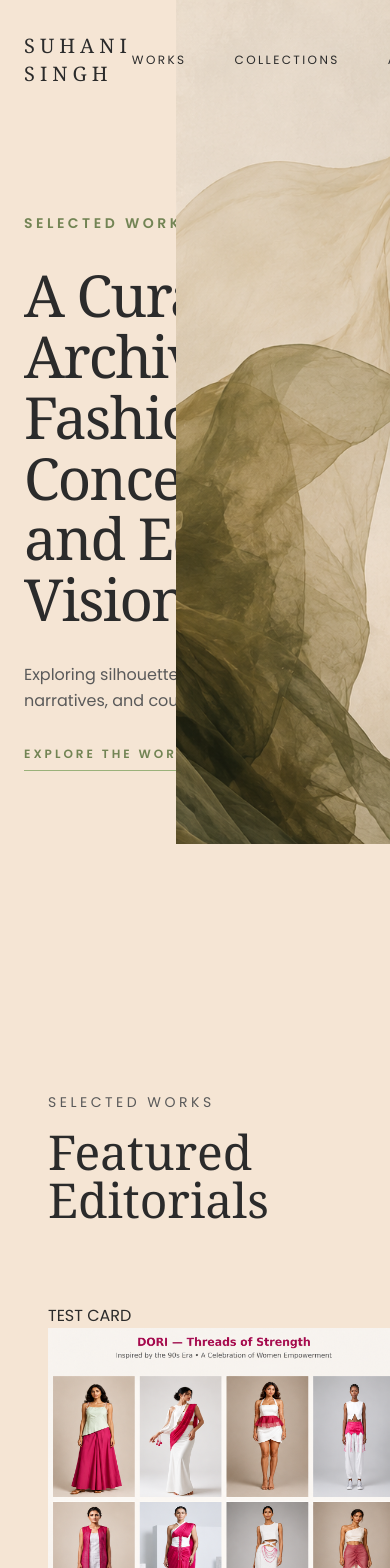
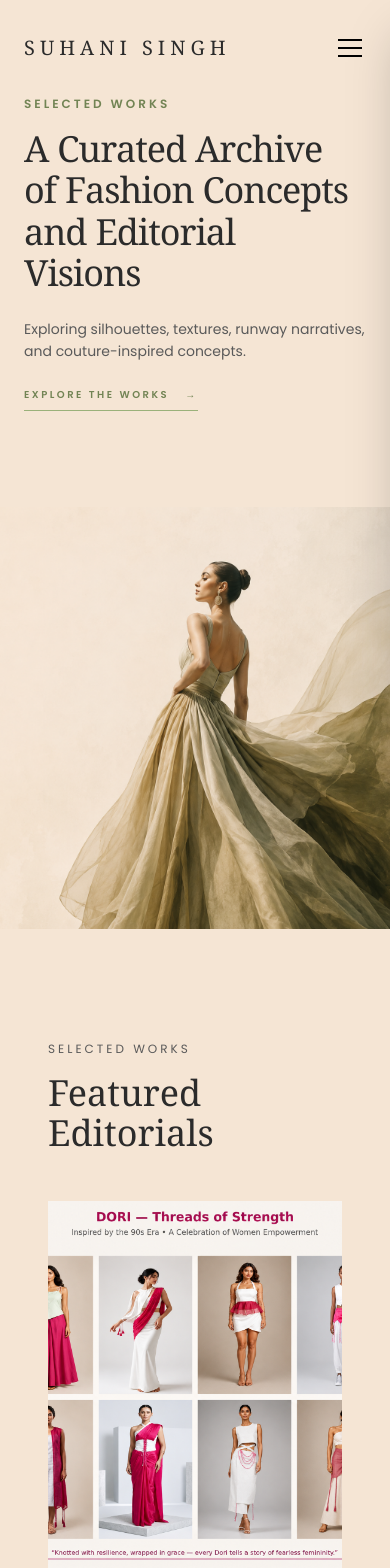
Before and after one commit to Aniket-Singh-Baghel/Suhani-s-Portfolio, a React (Vite) app: page /portfolio in a window 390 px wide. Shown: the top 1568 px of the page. Built offline with nearby package versions, Linux system fonts and the light colour scheme.

Commit message:
intro page

```diff
--- a/src/App.jsx
+++ b/src/App.jsx
@@ -1,4 +1,3 @@
-import { useState } from 'react'
 import { Routes, Route } from "react-router-dom";
 import Hero from './components/hero/Hero'
 import PortfolioIntro from './components/portfolio/PortfolioIntro'
--- a/src/components/portfolio/FeaturedEditorials.jsx
+++ b/src/components/portfolio/FeaturedEditorials.jsx
@@ -3,33 +3,33 @@ import ProjectCard from "./ProjectCard";
 
 const FeaturedEditorials = () => {
   return (
-    <section className="py-32 px-6 lg:px-16 bg-[#f5e5d4]">
+    <section className="py-16 md:py-32 px-6 lg:px-16 bg-[#f5e5d4]">
 
-      <div className="mb-20">
-        <p className="uppercase tracking-[0.25em] text-[#5A5A5A] text-sm">
+      <div className="mb-12 md:mb-20">
+        <p className="uppercase tracking-[0.25em] text-[#5A5A5A] text-xs md:text-sm">
           Selected Works
         </p>
 
-        <h2 className="font-serif text-5xl lg:text-7xl mt-4 max-w-4xl">
+        <h2 className="font-serif text-4xl md:text-5xl lg:text-7xl mt-4 max-w-4xl">
           Featured Editorials
         </h2>
       </div>
 
-      <div className="grid grid-cols-12 gap-8">
+      <div className="grid grid-cols-1 md:grid-cols-12 gap-8">
 
-        <div className="col-span-12 lg:col-span-5">
+        <div className="col-span-1 md:col-span-6 lg:col-span-5">
           <ProjectCard project={featuredProjects[0]} />
         </div>
 
-        <div className="col-span-12 lg:col-span-3">
+        <div className="col-span-1 md:col-span-6 lg:col-span-3">
           <ProjectCard project={featuredProjects[1]} />
         </div>
 
-        <div className="col-span-12 lg:col-span-4">
+        <div className="col-span-1 md:col-span-6 lg:col-span-4">
           <ProjectCard project={featuredProjects[2]} />
         </div>
 
-        <div className="col-span-12 lg:col-span-6">
+        <div className="col-span-1 md:col-span-6 lg:col-span-6">
           <ProjectCard project={featuredProjects[3]} />
         </div>
 
--- a/src/components/portfolio/PortfolioIntro.jsx
+++ b/src/components/portfolio/PortfolioIntro.jsx
@@ -1,3 +1,4 @@
+import { useState } from "react";
 import { motion } from "framer-motion";
 import FeaturedEditorials from "./FeaturedEditorials";
 import { useNavigate } from "react-router-dom";
@@ -5,23 +6,70 @@ import heroImage from './heroImage.png'
 
 const PortfolioIntro = () => {
   const navigate = useNavigate();
+  const [isSidebarOpen, setIsSidebarOpen] = useState(false);
+
   return (
-    <section className="min-h-screen bg-[#f5e5d4] px-6 lg:px-16 overflow-hidden">
+    <section className="min-h-screen bg-[#f5e5d4] px-6 lg:px-16 overflow-hidden relative">
       <nav className="relative z-30 flex justify-between items-center py-8">
-        <h2 onClick={() => navigate('/')} className="font-serif tracking-[0.25em] text-xl cursor-pointer">
+        <h2 onClick={() => navigate('/')} className="font-serif tracking-[0.25em] text-xl cursor-pointer z-50 relative">
           SUHANI SINGH
         </h2>
 
-        <ul className="flex gap-12 text-xs uppercase tracking-[0.2em]">
-          <li>Works</li>
-          <li>Collections</li>
-          <li>About</li>
-          <li>Journal</li>
-          <li>Contact</li>
+        {/* Desktop Navigation */}
+        <ul className="hidden md:flex justify-center gap-12 text-xs uppercase tracking-[0.2em]">
+          <li className="cursor-pointer">Works</li>
+          <li className="cursor-pointer">Collections</li>
+          <li className="cursor-pointer">About</li>
+          <li className="cursor-pointer">Journal</li>
+          <li className="cursor-pointer">Contact</li>
         </ul>
+
+        {/* Mobile Hamburger Menu Icon */}
+        <button
+          className="md:hidden flex flex-col justify-center items-center gap-1.5 w-8 h-8 z-50 relative focus:outline-none"
+          onClick={() => setIsSidebarOpen(!isSidebarOpen)}
+        >
+          <span className={`block w-6 h-[2px] bg-black transition-transform duration-300 ${isSidebarOpen ? 'rotate-45 translate-y-[8px]' : ''}`}></span>
+          <span className={`block w-6 h-[2px] bg-black transition-opacity duration-300 ${isSidebarOpen ? 'opacity-0' : ''}`}></span>
+          <span className={`block w-6 h-[2px] bg-black transition-transform duration-300 ${isSidebarOpen ? '-rotate-45 -translate-y-[8px]' : ''}`}></span>
+        </button>
       </nav>
 
-      <div className="grid lg:grid-cols-[42%_58%] gap-12 items-center min-h-screen">
+      {/* Mobile Sidebar Overlay */}
+      {isSidebarOpen && (
+        <div
+          className="fixed inset-0 bg-black/20 z-40 md:hidden"
+          onClick={() => setIsSidebarOpen(false)}
+        ></div>
+      )}
+
+      {/* Mobile Sidebar */}
+      <div
+        className={`fixed top-0 right-0 h-full w-64 bg-[#f5e5d4] z-40 transform transition-transform duration-300 ease-in-out md:hidden shadow-2xl ${isSidebarOpen ? 'translate-x-0' : 'translate-x-full'}`}
+      >
+        <div className="flex flex-col h-full pt-8 px-8">
+          {/* Close Button */}
+          <div className="flex justify-end mb-16">
+            <button
+              className="w-8 h-8 flex flex-col justify-center items-center gap-1.5 focus:outline-none"
+              onClick={() => setIsSidebarOpen(false)}
+            >
+              <span className="block w-6 h-[2px] bg-black rotate-45 translate-y-[8px]"></span>
+              <span className="block w-6 h-[2px] bg-black opacity-0"></span>
+              <span className="block w-6 h-[2px] bg-black -rotate-45 -translate-y-[8px]"></span>
+            </button>
+          </div>
+          <ul className="flex flex-col gap-8 text-sm uppercase tracking-[0.2em]">
+            <li className="cursor-pointer hover:opacity-70 transition-opacity">Works</li>
+            <li className="cursor-pointer hover:opacity-70 transition-opacity">Collections</li>
+            <li className="cursor-pointer hover:opacity-70 transition-opacity">About</li>
+            <li className="cursor-pointer hover:opacity-70 transition-opacity">Journal</li>
+            <li className="cursor-pointer hover:opacity-70 transition-opacity">Contact</li>
+          </ul>
+        </div>
+      </div>
+
+      <div className="flex flex-col lg:grid lg:grid-cols-[42%_58%] gap-12 lg:items-center min-h-[calc(100vh-120px)] lg:min-h-screen pb-12 lg:pb-0">
 
         {/* Left Content */}
 
@@ -29,25 +77,59 @@ const PortfolioIntro = () => {
           initial={{ opacity: 0, y: 40 }}
           animate={{ opacity: 1, y: 0 }}
           transition={{ duration: 0.8 }}
-          className="max-w-[540px] mb-25"
+          className="max-w-[540px] mb-8 lg:mb-25 relative z-10 w-full"
         >
-          <p className="uppercase font-extrabold text-[#728454]  tracking-[0.25em] text-sm text-[#5A5A5A] mb-8">
+          <p className="uppercase font-extrabold text-[#728454] tracking-[0.25em] text-xs lg:text-sm mb-4 lg:mb-8">
             Selected Works
           </p>
 
-          <h1 className="font-serif text-[58px] lg:text-[60px] leading-[1.05] tracking-[-0.03em] max-w-[620px]">
-            A Curated Archive  of
-            <br />
-            Fashion Concepts
-            <br />
-            and Editorial Visions
-          </h1>
+          <motion.h1
+            initial="hidden"
+            animate="visible"
+            variants={{
+              hidden: { opacity: 1 },
+              visible: {
+                opacity: 1,
+                transition: {
+                  staggerChildren: 0.03,
+                },
+              },
+            }}
+            className="font-serif text-4xl sm:text-5xl lg:text-[58px] xl:text-[60px] leading-[1.15] lg:leading-[1.05] tracking-[-0.03em] max-w-[620px]"
+          >
+            {"A Curated Archive of Fashion Concepts and Editorial Visions".split(" ").map((word, wordIndex) => (
+              <span key={wordIndex} className="inline-block whitespace-nowrap mr-[0.25em]">
+                {word.split("").map((char, charIndex) => (
+                  <motion.span
+                    key={charIndex}
+                    variants={{
+                      hidden: { y: 20, opacity: 0 },
+                      visible: {
+                        y: 0,
+                        opacity: 1,
+                        transition: {
+                          type: "spring",
+                          damping: 12,
+                          stiffness: 100,
+                        },
+                      },
+                    }}
+                    className="inline-block"
+                  >
+                    {char}
+                  </motion.span>
+                ))}
+                {wordIndex === 3 || wordIndex === 5 ? <br className="hidden sm:block lg:hidden" /> : null}
+                {/* Add br after "of" and "Concepts" to roughly match the previous layout, but let it wrap naturally mostly */}
+              </span>
+            ))}
+          </motion.h1>
 
-          <p className="mt-8 max-w-md text-[#5A5A5A] leading-relaxed">
+          <p className="mt-6 lg:mt-8 max-w-md text-[#5A5A5A] leading-relaxed text-sm lg:text-base">
             Exploring silhouettes, textures,
             runway narratives, and couture-inspired concepts.
           </p>
-          <button className="mt-8 font-extrabold text-[#728454] flex items-center gap-4 border-b border-[#9AB17A] pb-2 uppercase tracking-[0.25em] text-xs cursor-pointer">
+          <button className="mt-6 lg:mt-8 font-extrabold text-[#728454] flex items-center gap-4 border-b border-[#9AB17A] pb-2 uppercase tracking-[0.25em] text-[10px] lg:text-xs cursor-pointer w-fit">
             Explore The Works
             <span>→</span>
           </button>
@@ -57,17 +139,22 @@ const PortfolioIntro = () => {
 
         <motion.div
           initial={{ opacity: 0 }}
-  animate={{ opacity: 1 }}
-  transition={{ delay: 0.3, duration: 1 }}
-  className="
-    absolute
-    top-0
-    right-0
-    w-[55%]
-    h-screen
-    overflow-hidden
-    order-4 border-red-500
-  "
+          animate={{ opacity: 1 }}
+          transition={{ delay: 0.3, duration: 1 }}
+          className="
+            relative
+            w-[calc(100%+3rem)]
+            -ml-6
+            h-[50vh]
+            lg:w-[55%]
+            lg:ml-0
+            lg:absolute
+            lg:top-0
+            lg:right-0
+            lg:h-screen
+            overflow-hidden
+            mt-4 lg:mt-0
+          "
         >
           <img
             src={heroImage}
@@ -79,7 +166,7 @@ const PortfolioIntro = () => {
             h-full
             w-full
             object-cover
-            object-right-top
+            object-center lg:object-right-top
     "
           />
         </motion.div>
--- a/src/components/portfolio/ProjectCard.jsx
+++ b/src/components/portfolio/ProjectCard.jsx
@@ -1,17 +1,14 @@
 import { motion } from "framer-motion";
 
 const ProjectCard = ({ project }) => {
-    console.log(project);
-    console.log(project.image);
   return (
     <>
-    <h1>TEST CARD</h1>
     <motion.article
       whileHover={{ y: -8 }}
       transition={{ duration: 0.4 }}
       className="group cursor-pointer"
     >
-      <div className="overflow-hidden">
+      <div className="overflow-hidden aspect-[4/5] md:aspect-auto">
         <img
           src={project.image}
           alt={project.title}
@@ -20,15 +17,15 @@ const ProjectCard = ({ project }) => {
       </div>
 
       <div className="mt-4 space-y-1">
-        <p className="text-xs tracking-[0.2em] uppercase text-[#5A5A5A]">
+        <p className="text-[10px] md:text-xs tracking-[0.2em] uppercase text-[#5A5A5A]">
           {project.category}
         </p>
 
-        <h3 className="font-serif text-2xl text-[#2B2B2B]">
+        <h3 className="font-serif text-xl md:text-2xl text-[#2B2B2B]">
           {project.title}
         </h3>
 
-        <p className="text-sm text-[#5A5A5A]">
+        <p className="text-xs md:text-sm text-[#5A5A5A]">
           {project.year}
         </p>
       </div>
```
Also changed, not shown: src/components/hero/Hero.jsx (+58 -40 lines).
